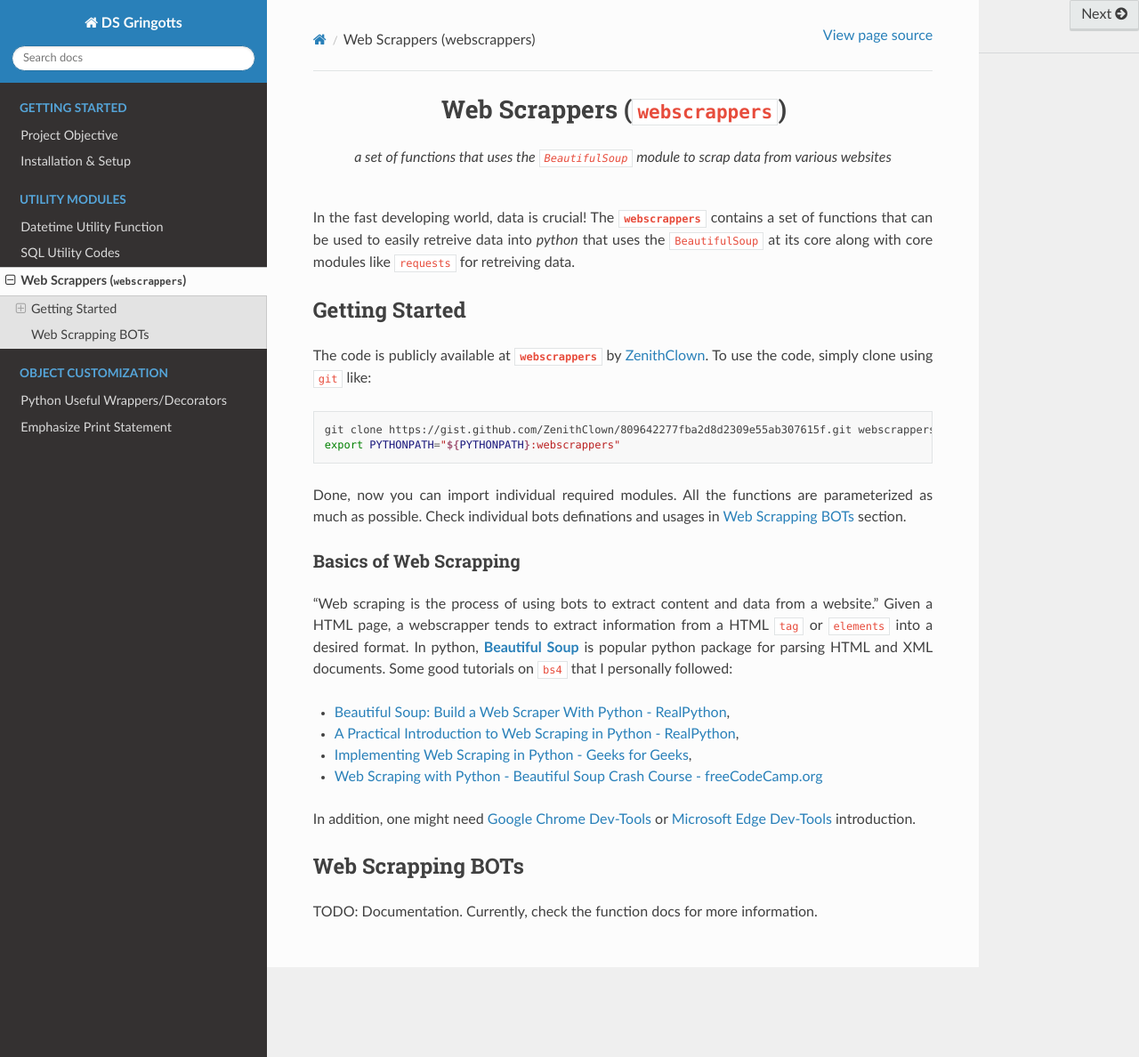
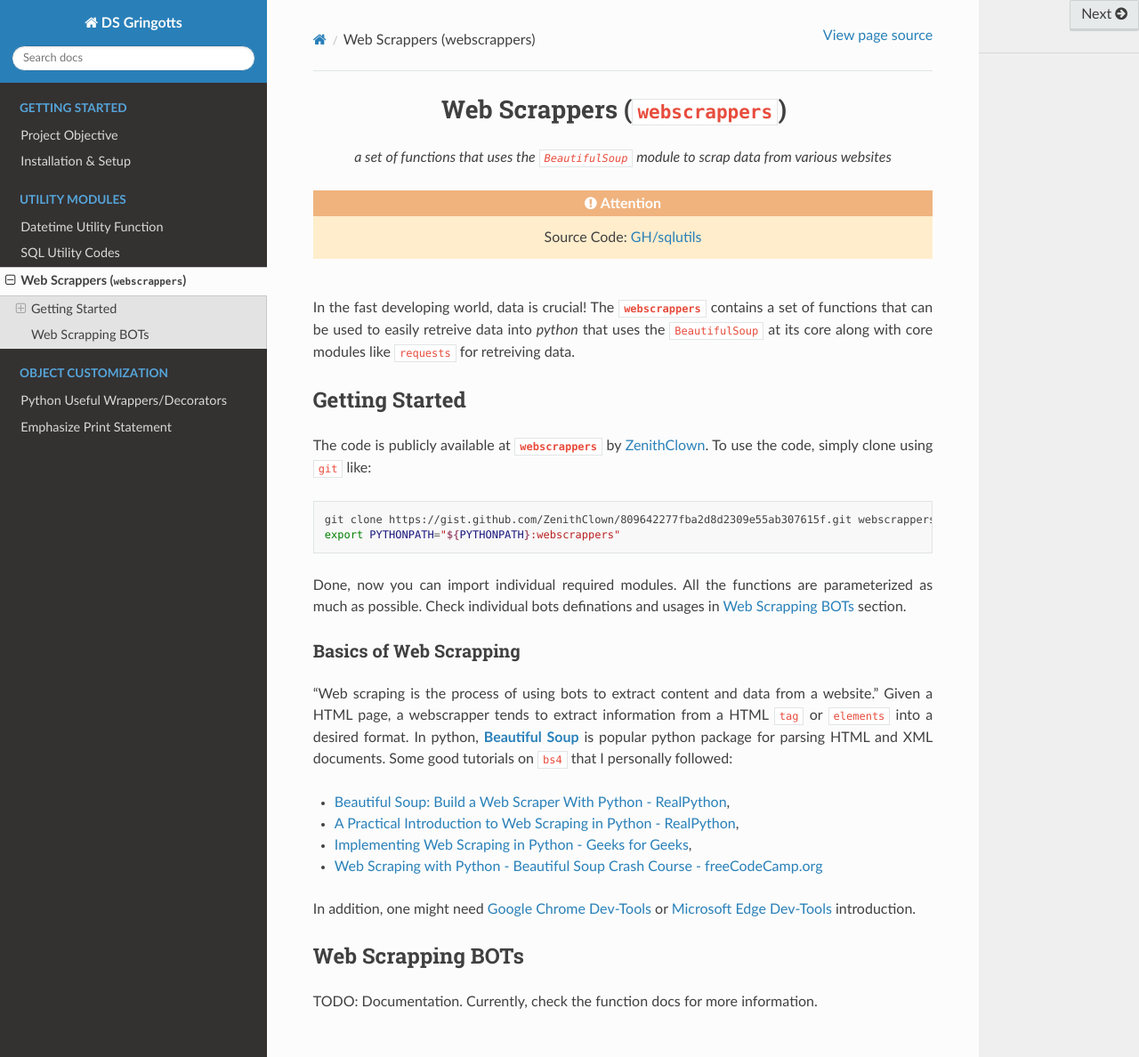
Before and after one commit to code-archived/ds-gringotts, a Sphinx documentation site: the page built from docs/modules/utils/webscrappers.md, in a window 1280 px wide and 1188 px high. Shown: the whole window at 89% size. Built offline with Sphinx 7.4.7 and the Read the Docs theme 3.1.0, drawn with Linux system fonts in a browser that asks for light colours; the version number could not be read and is left out.

Commit message:
🛠 add attention block to website landing page

````diff
--- a/docs/modules/utils/webscrappers.md
+++ b/docs/modules/utils/webscrappers.md
@@ -3,6 +3,11 @@
 # Web Scrappers (`webscrappers`)
 
 *a set of functions that uses the `BeautifulSoup` module to scrap data from various websites*
+
+```{eval-rst}
+.. attention::
+  Source Code: `GH/sqlutils <https://gist.github.com/ZenithClown/809642277fba2d8d2309e55ab307615f>`_
+```
 
 </div>
 
````
